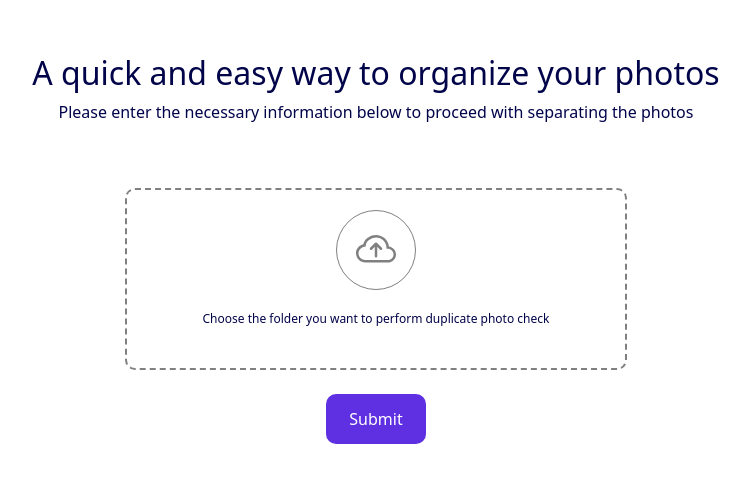
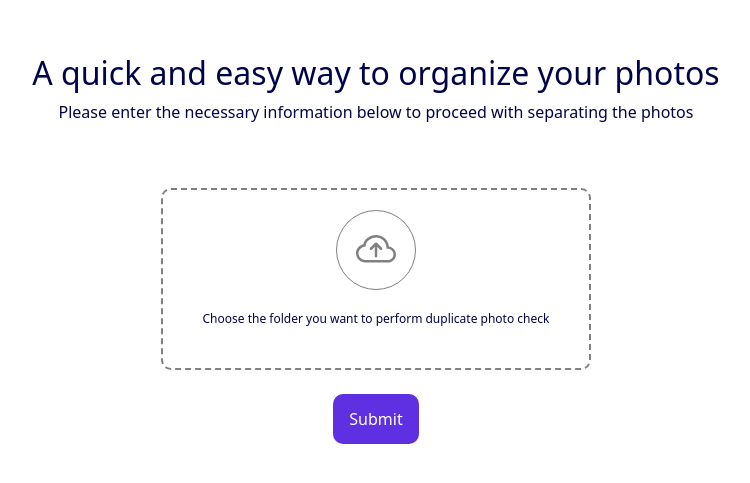
Before and after one commit to omatheusribeiro/duplicate-photo-check-bot, an Angular app in the folder duplicate-photo-check.Front/: page / in a window 1280 px wide. Shown: the part 151-634 px from the top of the page, without its empty margins (264-1014 px from the left). Built offline with nearby package versions, Linux system fonts and the light colour scheme.

Commit message:
Improved application performance and style

```diff
--- a/duplicate-photo-check.Front/src/app/core/components/input/input.component.html
+++ b/duplicate-photo-check.Front/src/app/core/components/input/input.component.html
@@ -1,3 +1,4 @@
+<div class="d-flex flex-column justify-content-center align-items-center">
     <div class="d-flex flex-column justify-content-center mt-3">
 
         <div class="d-flex justify-content-center flex-column button-select-folder" [ngStyle]="{ 'border': folderPath == null ? '2px dashed gray' : '2px dashed #9271EC' }">
@@ -14,6 +15,7 @@
             </div>
 
             <label *ngIf="folderPath == null">{{label}}</label>
-        <label *ngIf="folderPath != null">Congratulations 🤩, the path selected was:  📂 {{this.folderPath}}</label>
+            <label *ngIf="folderPath != null">The path selected was:  📂 {{this.folderPath}}</label>
         </div>
     </div>
+</div>
--- a/duplicate-photo-check.Front/src/app/core/components/input/input.component.module.ts
+++ b/duplicate-photo-check.Front/src/app/core/components/input/input.component.module.ts
@@ -3,6 +3,7 @@ import { FormsModule, ReactiveFormsModule } from '@angular/forms';
 
 import { InputComponent } from './input.component';
 import { CommonModule } from '@angular/common';
+import { SpinnerModule } from '../spinner/spinner.component.module';
 
 @NgModule({
   declarations: [
@@ -11,7 +12,8 @@ import { CommonModule } from '@angular/common';
   imports: [
     ReactiveFormsModule,
     FormsModule,
-    CommonModule
+    CommonModule,
+    SpinnerModule,
   ],
   exports:[InputComponent],
   bootstrap: [InputComponent]
--- a/duplicate-photo-check.Front/src/app/core/components/input/input.component.scss
+++ b/duplicate-photo-check.Front/src/app/core/components/input/input.component.scss
@@ -17,6 +17,7 @@ label{
     transition: 0.5s;
     border-radius: 10px;
     transition: 0.5s;
+    width: 100%;
 }
 
 input {
@@ -40,3 +41,7 @@ input {
 svg{
     transition: 0.5s;
 }
+
+.w-80{
+    width: 95%;
+}
--- a/duplicate-photo-check.Front/src/app/core/components/input/input.component.ts
+++ b/duplicate-photo-check.Front/src/app/core/components/input/input.component.ts
@@ -24,13 +24,15 @@ export class InputComponent {
   @ViewChild('folderInput') folderInput!: ElementRef;
   folderPath: string | null = null;
 
+  public showSpinner:boolean = false;
+
   // Open the directory selector when clicking on the div
   openFolderSelector() {
     this.folderInput.nativeElement.click();
   }
 
-  // Gets the name of the selected folder
   onFolderSelected(event: Event) {
+    this.showSpinner = true;
     const inputElement = event.target as HTMLInputElement;
 
     if (inputElement.files && inputElement.files.length > 0) {
@@ -38,9 +40,11 @@ export class InputComponent {
       const fullPath = inputElement.files[0].webkitRelativePath;
       const folderPath = fullPath.substring(0, fullPath.lastIndexOf('/'));
 
+      if(this.showSpinner){
+        this.showSpinner = false;
+      }
+
       this.folderPath = folderPath;
-      console.log('Caminho completo da pasta:', this.folderPath);
     }
   }
-
 }
--- a/duplicate-photo-check.Front/src/app/modules/home/home.component.html
+++ b/duplicate-photo-check.Front/src/app/modules/home/home.component.html
@@ -5,8 +5,8 @@
             <h2>A quick and easy way to organize your photos</h2>
             <label>Please enter the necessary information below to proceed with separating the photos</label>
         </div>
-        <div class="d-flex justify-content-center mt-5">
-            <form class="width-45" [formGroup]="form">
+        <div class="d-flex justify-content-center mt-5 w-100">
+            <form class="d-flex justify-content-center flex-column" [formGroup]="form">
                 <app-input-component
                     type="text"
                     label="Choose the folder you want to perform duplicate photo check"
--- a/duplicate-photo-check.Front/src/app/modules/home/home.component.scss
+++ b/duplicate-photo-check.Front/src/app/modules/home/home.component.scss
@@ -1,9 +1,5 @@
 .height-100{
     height: 100vh;
-}
-
-.width-45{
-    width: 45%;
 }
 
 label, h2{
```
Lines whose indentation alone changed are shown as unchanged.
